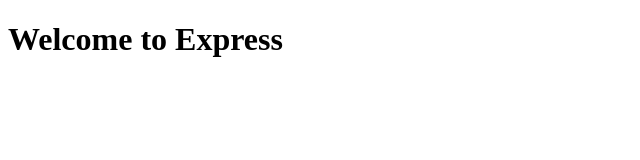
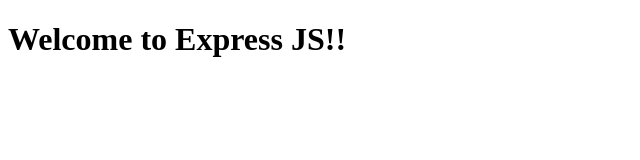
Before and after one commit to Vasanthpathi549/express-repo, a website: page views/welcome.html in a window 1280 px wide. Shown: the full height of the page, 0-640 px from the left. Drawn offline with Linux system fonts and the light colour scheme.

Commit message:
Added an extra text

```diff
--- a/views/welcome.html
+++ b/views/welcome.html
@@ -7,6 +7,6 @@
     <title>Express</title>
 </head>
 <body>
-    <h1>Welcome to Express</h1>
+    <h1>Welcome to Express JS!! </h1>
 </body>
 </html>
```
